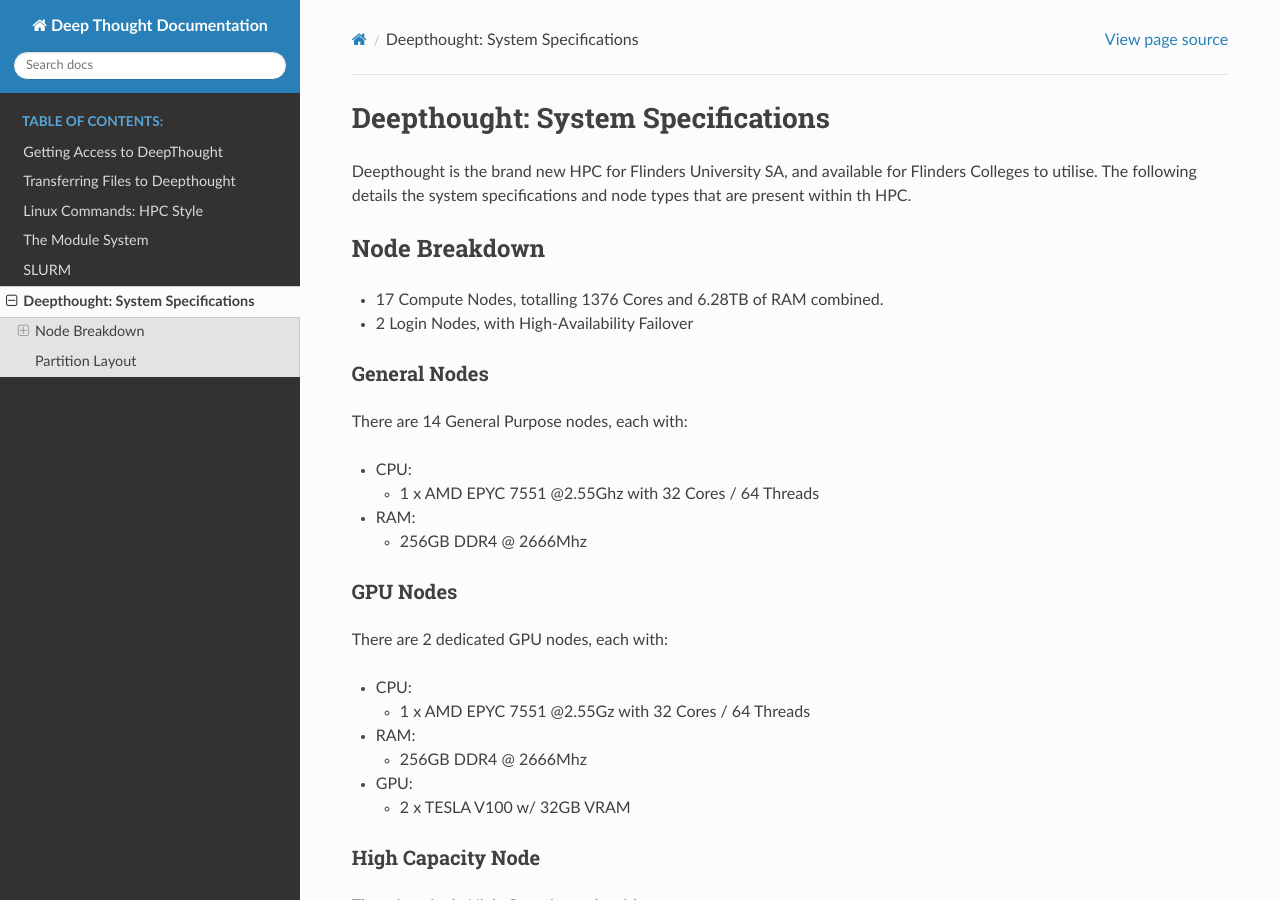
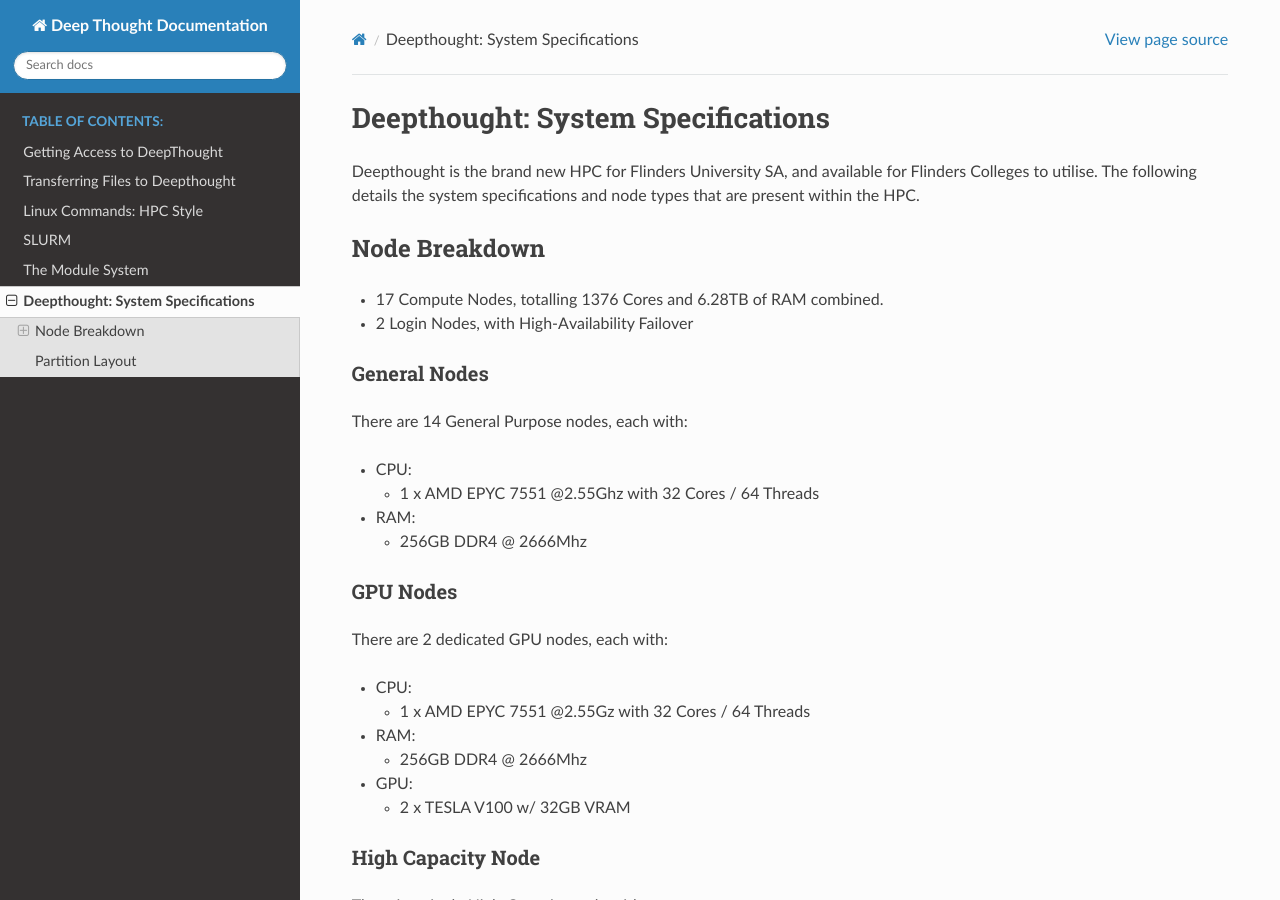
Before and after one commit to flindersuni/DeepThoughtHPC-docs, a Sphinx documentation site: the page built from docs/source/system/deepthoughspecifications.md, in a window 1280 px wide and 900 px high. Built offline with Sphinx 7.4.7 and the Read the Docs theme 2.0.0, drawn with Linux system fonts in a browser that asks for light colours.

```diff
--- a/docs/source/index.rst
+++ b/docs/source/index.rst
@@ -20,8 +20,8 @@ The new Flinders High Performance Computing (HPC) solution is called Deep Though
    Access/GettingAccess.md
    FileTransfers/FileTransfersIntro.md
    LinuxCommands/LinuxIntro.md
+   SLURM/SLURMIntro.md
    ModuleSystem/LMod.md
-   SLURM/SLURMIntro.md
    system/deepthoughspecifications.md
 
 Indices and tables
--- a/docs/source/system/deepthoughspecifications.md
+++ b/docs/source/system/deepthoughspecifications.md
@@ -1,6 +1,6 @@
 # Deepthought: System Specifications
 
-Deepthought is the brand new HPC for Flinders University SA, and available for Flinders Colleges to utilise. The following details the system specifications and node types that are present within th HPC.
+Deepthought is the brand new HPC for Flinders University SA, and available for Flinders Colleges to utilise. The following details the system specifications and node types that are present within the HPC.
 
 ## Node Breakdown
 
@@ -12,30 +12,29 @@ Deepthought is the brand new HPC for Flinders University SA, and available for F
 There are 14 General Purpose nodes, each with:
 
 - CPU:
-    - 1 x AMD EPYC 7551 @2.55Ghz with 32 Cores / 64 Threads
+  - 1 x AMD EPYC 7551 @2.55Ghz with 32 Cores / 64 Threads
 - RAM:
-    - 256GB DDR4 @ 2666Mhz
+  - 256GB DDR4 @ 2666Mhz
 
 ### GPU Nodes
 
 There are 2 dedicated GPU nodes, each with:
 
 - CPU:
-    - 1 x AMD EPYC 7551 @2.55Gz with 32 Cores / 64 Threads
+  - 1 x AMD EPYC 7551 @2.55Gz with 32 Cores / 64 Threads
 - RAM:
-    - 256GB DDR4 @ 2666Mhz
+  - 256GB DDR4 @ 2666Mhz
 - GPU:
-    - 2 x TESLA V100 w/ 32GB VRAM
+  - 2 x TESLA V100 w/ 32GB VRAM
 
 ### High Capacity Node
 
 There is a single High-Capacity node with:
 
 - CPU:
-    - 2 x AMD EPYC 7742 @2.25Ghz with 64 Cores / 128 Threads
+  - 2 x AMD EPYC 7742 @2.25Ghz with 64 Cores / 128 Threads
 - RAM:
-    - 2TB (1.8TB) DDR4 @ 3200Mhz
-
+  - 2TB (1.8TB) DDR4 @ 3200Mhz
 
 ### Private Nodes
 
@@ -44,16 +43,16 @@ The Flinders University Molecular Biology lab maintains two nodes for their excl
 #### Melfu General Node
 
 - CPU:
-    - 1 x AMD EPYC 7551 @2.55Gz with 32 Cores / 64 Threads
+  - 1 x AMD EPYC 7551 @2.55Gz with 32 Cores / 64 Threads
 - RAM:
-    - 512GB DDR4 @ 1966Mhz
+  - 512GB DDR4 @ 1966Mhz
 
 #### Melfu High-Capacity Node
+
 - CPU:
-    - 2 x AMD EPYC 7551 @2.55Gz with 64 Cores / 128 Threads
+  - 2 x AMD EPYC 7551 @2.55Gz with 64 Cores / 128 Threads
 - RAM:
-    - 2TB (1.8TB) DDR4 @ 3200Mhz
-
+  - 2TB (1.8TB) DDR4 @ 3200Mhz
 
 ## Partition Layout
 
```
Also changed, not shown: docs/source/Access/GettingAccess.md (+3 -3 lines), docs/source/LinuxCommands/LinuxIntro.md (+1 -1 lines).
